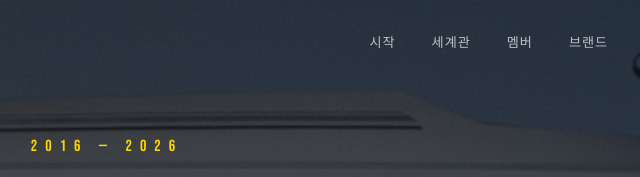
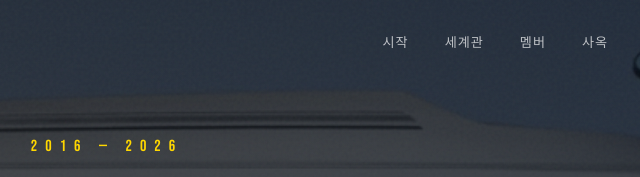
Before and after one commit to ssak-ssak/bdnspresents, a plain HTML site: page index.html in a window 1280 px wide. Shown: the top 177 px of the page, 533-1173 px from the left. Drawn offline with Linux system fonts and the light colour scheme.

Commit message:
Update nav: Replace BRAND with OFFICES

```diff
--- a/index.html
+++ b/index.html
@@ -23,7 +23,7 @@
             <a href="#section-before">시작</a>
             <a href="#section-universe">세계관</a>
             <a href="#section-people">멤버</a>
-            <a href="#section-brand">브랜드</a>
+            <a href="#section-offices">사옥</a>
             <a href="#section-collab">협업</a>
         </div>
     </nav>
```
